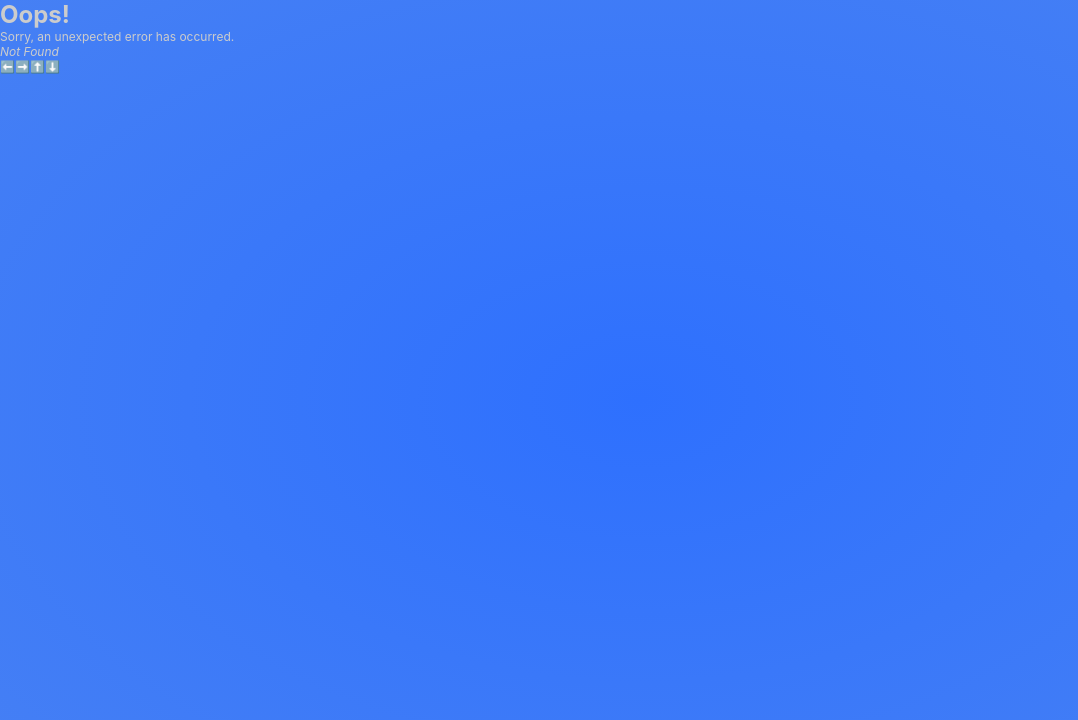
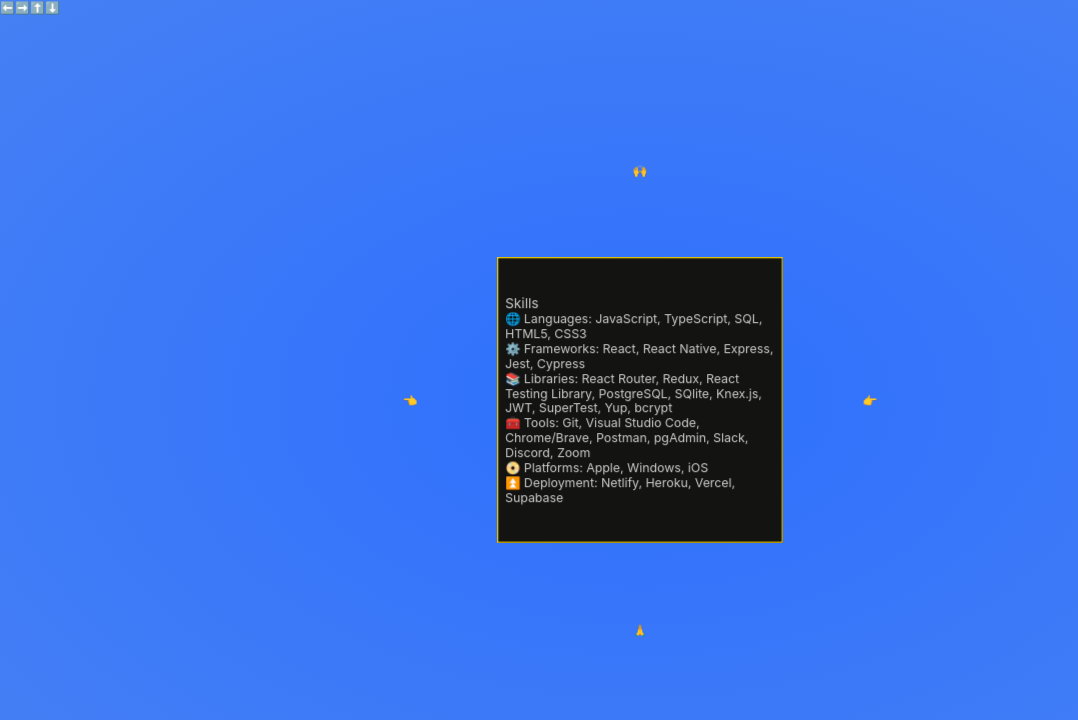
Before and after one commit to waddal/cewb, a React (Vite) app: page /skills in a window 1280 px wide. Before the commit this address had no page. Shown: the top 720 px of the page, without its empty margins (0-1078 px from the left). Built offline with nearby package versions, Linux system fonts and the light colour scheme.

Commit message:
routing / rotation

```diff
--- a/src/Block.jsx
+++ b/src/blueprint copy.jsx
@@ -1,5 +1,4 @@
 import React, { useEffect, useState } from "react";
-import { useParams } from "react-router-dom";
 
 function Block() {
   const [rotation, setRotation] = useState(0);
@@ -9,8 +8,6 @@ function Block() {
   const right = `0, 1, 0, -90deg`;
   const up = `1, 0, 0, 90deg`;
   const down = `0, 0, 0, 0deg`;
-
-  const url = useParams();
 
   const handleFront = () => {
     selected === "front" ? setSelected("selected") : setSelected("front");
@@ -26,8 +23,6 @@ function Block() {
   }
 
   useEffect(() => {
-    console.log(url);
-
     if (rotation === left) {
       setCombo(1);
       return;
--- a/src/main.jsx
+++ b/src/main.jsx
@@ -3,19 +3,34 @@ import ReactDOM from "react-dom/client";
 import { createBrowserRouter, RouterProvider } from "react-router-dom";
 
 import "./index.css";
-import Block from "./Block";
+import Block from "./routes/Block";
 import Root from "./routes/Root";
 import ErrorPage from "./routes/Error";
 
 const router = createBrowserRouter([
   {
-    path: "/",
-    element: <Root />,
+    path: "/projects",
+    element: <Block face={`1, 0, 0, 90deg`}/>,
     errorElement: <ErrorPage />,
   },
   {
-    path: "block",
-    element: <Block />,
+    path: "/skills",
+    element: <Block face={`0, 1, 0, 90deg`}/>,
+    errorElement: <ErrorPage />,
+  },
+  {
+    path: "/social",
+    element: <Block face={`0, 1, 0, -90deg`}/>,
+    errorElement: <ErrorPage />,
+  },
+  {
+    path: "/",
+    element: <Block face={`1, 0, 0, 0deg`}/>,
+    errorElement: <ErrorPage />,
+  },
+  {
+    path: "root",
+    element: <Root />,
   },
 ]);
 
--- /dev/null
+++ b/src/routes/Block.jsx
@@ -0,0 +1,160 @@
+import React, { useEffect, useState } from "react";
+import { useLocation, useNavigate } from "react-router-dom";
+
+function Block({ face }) {
+  const [rotation, setRotation] = useState(0);
+  const [selected, setSelected] = useState("front");
+  const [combo, setCombo] = useState(0);
+  const left = `0, 1, 0, 90deg`;
+  const right = `0, 1, 0, -90deg`;
+  const up = `1, 0, 0, 90deg`;
+  const down = `0, 0, 0, 0deg`;
+
+  // how do we handle url/face switches?
+  // 1. set rotation then 'navigate' to corresponding url
+  // 2. navigate to url then rotate cube according to url   <---
+
+  const url = useLocation();
+  const navigate = useNavigate();
+
+  const handleFront = () => {
+    selected === "front" ? setSelected("selected") : setSelected("front");
+  };
+
+  // function handleRotate(rot) {
+  //   setRotation(rot);
+  //   if (rot === left) navigate("/social");
+  //   if (rot === right) navigate("/skills");
+  //   if (rot === up) navigate("/projects");
+  //   if (rot === down) navigate("/");
+  // }
+
+  function handleRotation(address) {
+    console.log("rotating to address.. ", address);
+    if (address === "/social") setRotation(left);
+    if (address === "/skills") setRotation(right);
+    if (address === "/projects") setRotation(up);
+    if (address === "/") setRotation(down);
+  }
+
+  function comboBreak() {
+    console.log("combo!");
+    setRotation(`1, 0, 0, -495deg`);
+    setCombo(0);
+  }
+
+  useEffect(() => {
+    if (rotation === left) {
+      setCombo(1);
+      return;
+    }
+    if (combo === 1 && rotation === right) {
+      setCombo(2);
+      return;
+    }
+    if (combo === 2 && rotation === up) {
+      setCombo(3);
+      return;
+    }
+    if (combo === 3 && rotation === down) {
+      setCombo(4);
+      comboBreak();
+      return;
+    }
+    setCombo(0);
+  }, [rotation]);
+
+  useEffect(() => {
+    console.log("face: ", face);
+    handleRotation(url.pathname);
+  }, [url]);
+
+  return (
+    <div className="container">
+      <div className="box" id="box" style={{ "--rotation": `${rotation}` }}>
+        <div onClick={handleFront} className={`card`} id={`${selected}`}>
+          {selected === "front" ? (
+            "🏠"
+          ) : (
+            <div className="aboutContainer">
+              <header>hello</header>
+              <section>🙆‍♂️</section>
+            </div>
+          )}
+        </div>
+        <div className="card" id="back">
+          back
+        </div>
+        <div className="card" id="left">
+          socials
+        </div>
+        <div className="card" id="right">
+          <div className="skillsContainer">
+            <header>
+              <p>Skills</p>
+            </header>
+            <section className="skillsList">
+              <div>🌐 Languages: JavaScript, TypeScript, SQL, HTML5, CSS3</div>
+
+              <div>
+                ⚙️ Frameworks: React, React Native, Express, Jest, Cypress
+              </div>
+
+              <div>
+                📚 Libraries: React Router, Redux, React Testing Library,
+                PostgreSQL, SQlite, Knex.js, JWT, SuperTest, Yup, bcrypt
+              </div>
+
+              <div>
+                🧰 Tools: Git, Visual Studio Code, Chrome/Brave, Postman,
+                pgAdmin, Slack, Discord, Zoom
+              </div>
+
+              <div>📀 Platforms: Apple, Windows, iOS</div>
+
+              <div>⏫ Deployment: Netlify, Heroku, Vercel, Supabase</div>
+            </section>
+          </div>
+        </div>
+        <div className="card" id="top">
+          top
+        </div>
+        <div className="card" id="bottom">
+          <div className="projectsContainer">
+            <header>
+              <p>Projects</p>
+            </header>
+            <section className="projectsList">
+              <div className="projectItem">RLxP</div>
+              <div className="projectItem">EcoBoss</div>
+              <div className="projectItem">GottLove</div>
+            </section>
+          </div>
+        </div>
+      </div>
+
+      <div className="arrowControlsX">
+        {/* <div className="arrow" onMouseEnter={() => handleRotate(left)}> */}
+        <div className="arrow" onMouseEnter={() => navigate("/social")}>
+          👈
+        </div>
+        {/* <div className="arrow" onMouseEnter={() => handleRotate(right)}> */}
+        <div className="arrow" onMouseEnter={() => navigate("/skills")}>
+          👉
+        </div>
+      </div>
+      <div className="arrowControlsY">
+        {/* <div className="arrow" onMouseEnter={() => handleRotate(up)}> */}
+        <div className="arrow" onMouseEnter={() => navigate("/projects")}>
+          🙌
+        </div>
+        {/* <div className="arrow" onMouseEnter={() => handleRotate(down)}> */}
+        <div className="arrow" onMouseEnter={() => navigate("/")}>
+          🙏
+        </div>
+      </div>
+    </div>
+  );
+}
+
+export default Block;
```
Also changed, not shown: src/blueprint.jsx (renamed from src/App copy.jsx).
